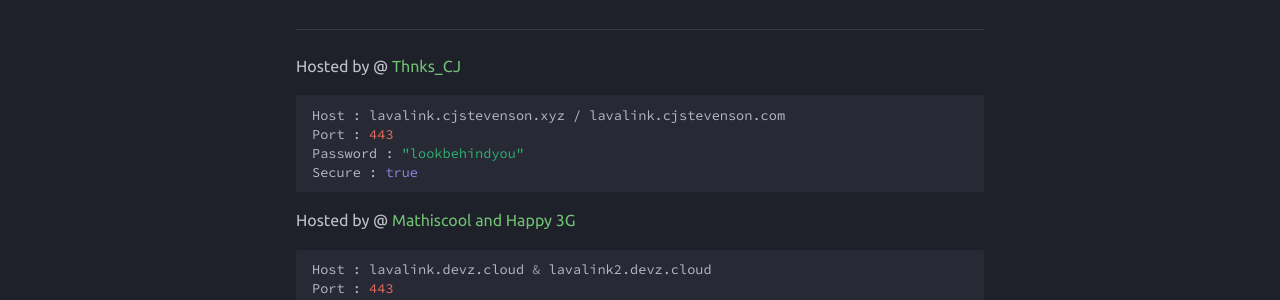
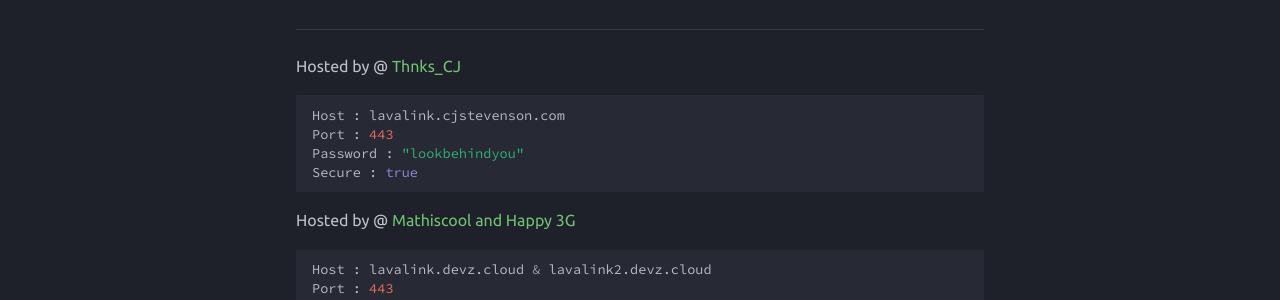
Before and after one commit to DarrenOfficial/lavalink-list, an MkDocs documentation site: the page built from docs/SSL/lavalink-with-ssl.md, in a window 1280 px wide and 1099 px high. Shown: the part 200-500 px from the top of the window. Built offline with MkDocs 1.6.1 and Material for MkDocs 9.7.7, drawn with Linux system fonts in a browser that asks for light colours; comment, search, counter and statistics services are not loaded.

Commit message:
lavalink.cjstevenson.xyz down.

````diff
--- a/docs/SSL/lavalink-with-ssl.md
+++ b/docs/SSL/lavalink-with-ssl.md
@@ -1,7 +1,7 @@
 ---
 Hosted by @ [Thnks_CJ](https://github.com/ThnksCJ)
 ```bash
-Host : lavalink.cjstevenson.xyz / lavalink.cjstevenson.com
+Host : lavalink.cjstevenson.com
 Port : 443
 Password : "lookbehindyou"
 Secure : true
````
